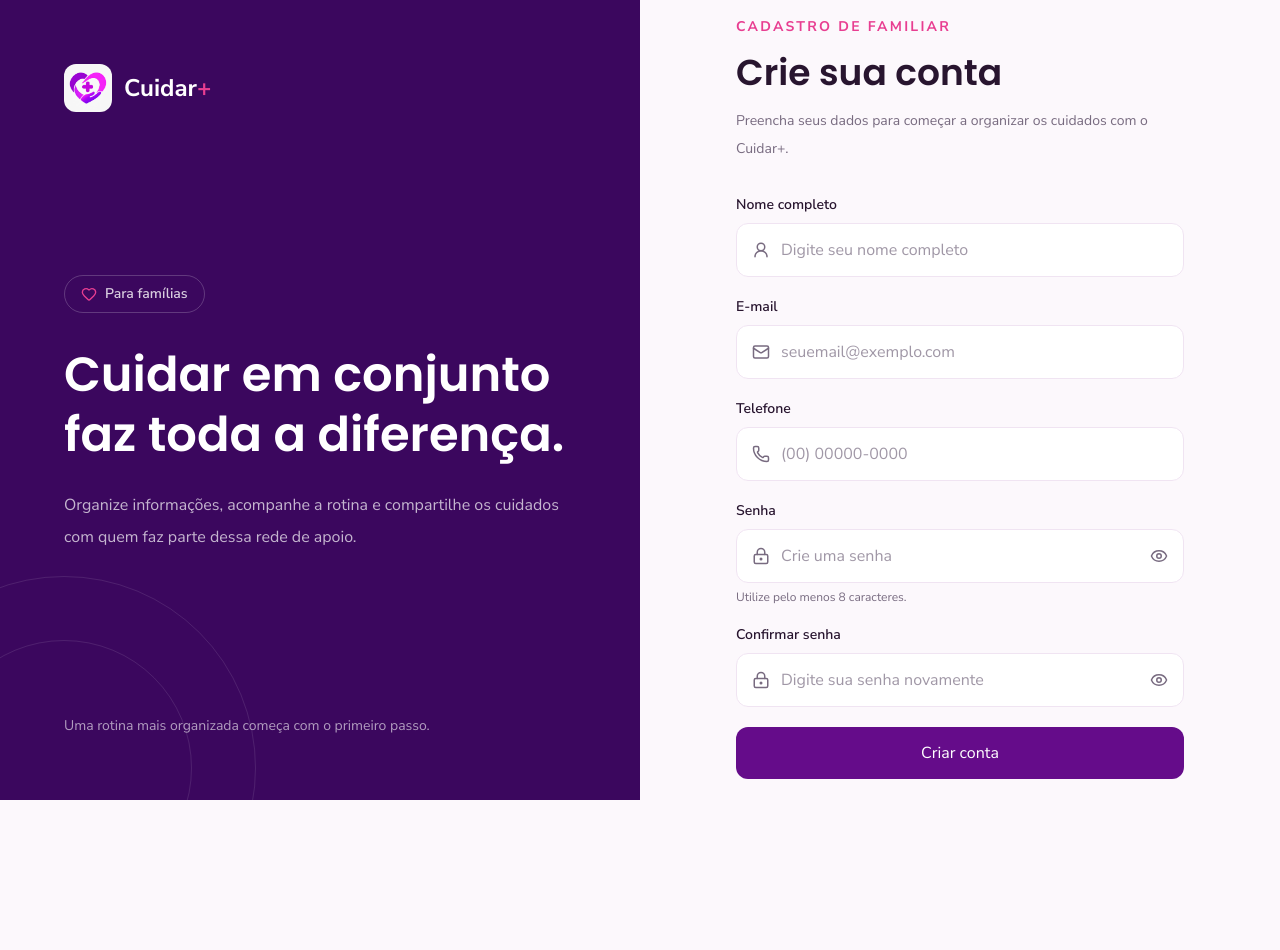
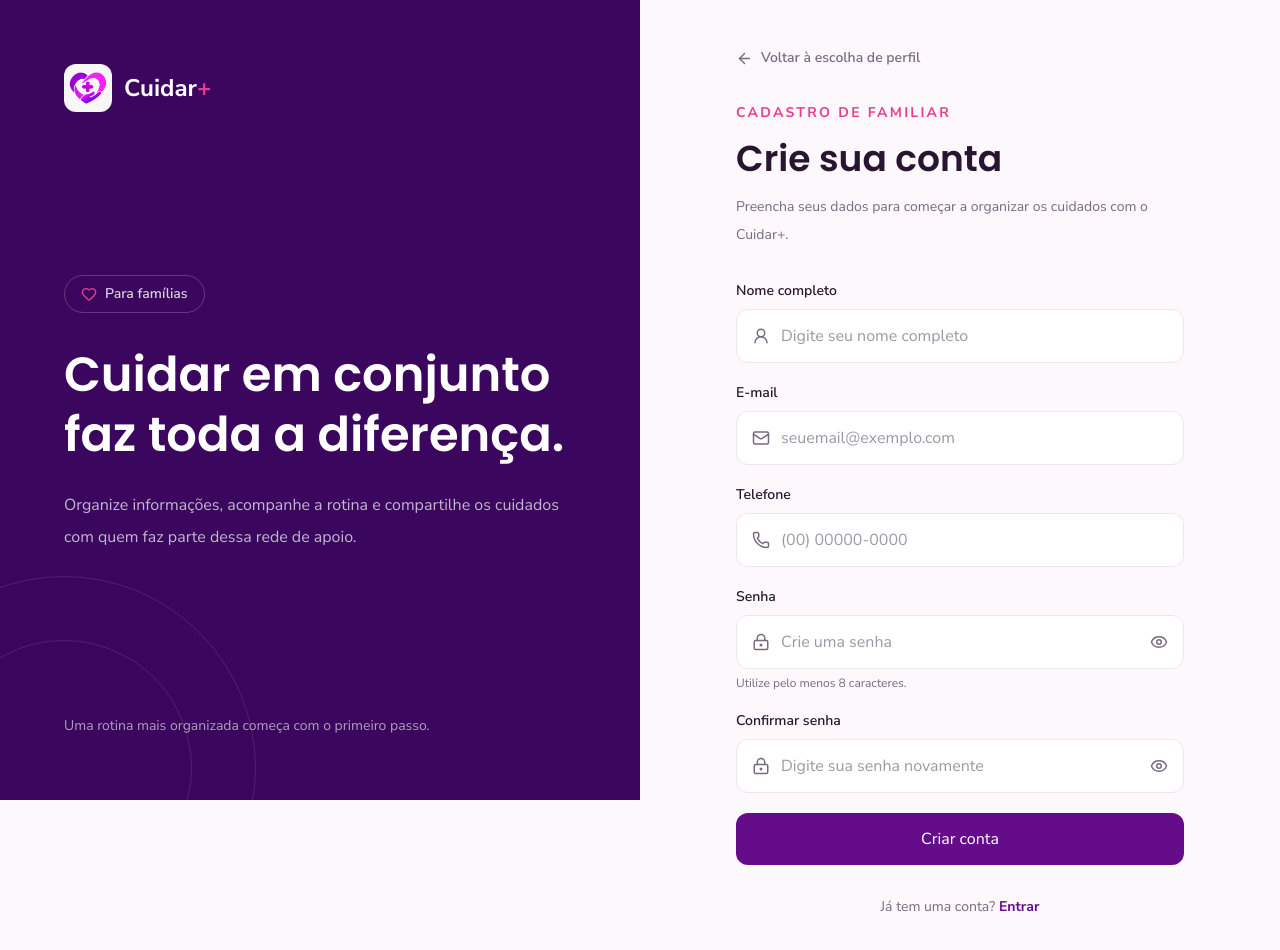
Before and after one commit to Cuidar-Global-Solution/cuidar-front, a React (Vite) app: page /cadastro/familiar in a window 1280 px wide. Shown: the top 950 px of the page. Before the commit the page ends 800 px from the top, so only its background shows below. Built offline with nearby package versions, Linux system fonts and the light colour scheme.

Commit message:
fix: corrige rolagem da página de cadastro familiar

```diff
--- a/src/routes/CadastroFamiliar/index.tsx
+++ b/src/routes/CadastroFamiliar/index.tsx
@@ -81,8 +81,8 @@ export default function CadastroFamiliar() {
     }`
 
   return (
-    <main className="flex min-h-screen bg-brand-background lg:h-dvh lg:min-h-0 lg:overflow-hidden">
-      <section className="relative hidden w-1/2 flex-col justify-between overflow-hidden bg-brand-dark p-12 text-white lg:flex xl:p-16">
+    <main className="flex min-h-screen bg-brand-background">
+      <section className="relative hidden min-h-screen w-1/2 flex-col justify-between overflow-hidden bg-brand-dark p-12 text-white lg:sticky lg:top-0 lg:flex lg:h-screen xl:p-16">
         <Link to="/" className="relative z-10 flex w-fit items-center gap-3">
           <img
             src="/assets/img01-logo-cuidar.jpeg"
@@ -117,7 +117,7 @@ export default function CadastroFamiliar() {
         <div className="pointer-events-none absolute -bottom-24 -left-16 h-64 w-64 rounded-full border border-white/10" />
       </section>
 
-      <section className="flex min-h-screen w-full items-center justify-center px-4 py-8 sm:px-8 sm:py-10 lg:h-full lg:min-h-0 lg:w-1/2 lg:overflow-y-auto lg:px-12 lg:py-8">
+      <section className="flex min-h-screen w-full items-start justify-center px-4 py-8 sm:px-8 sm:py-10 lg:min-h-screen lg:w-1/2 lg:px-12 lg:py-12">
         <div className="w-full max-w-md">
           <Link
             to="/cadastro"
```
